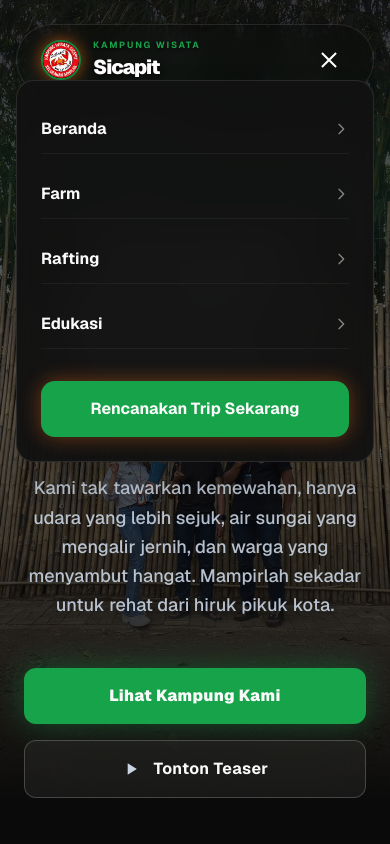
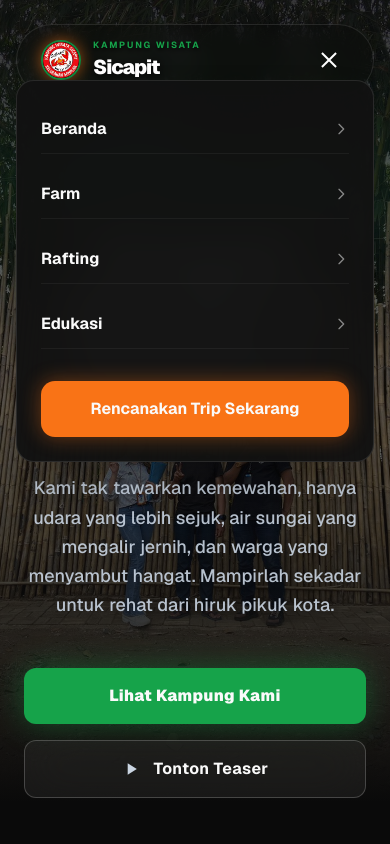
Before and after one commit to IR2816/website-sicapit, a Next.js app: page / in a window 390 px wide. Both pictures are taken after a click on the button 329 px from the left and 59 px from the top of the page. Shown: the top 844 px of the page. Built offline with nearby package versions, Linux system fonts and the light colour scheme.

Commit message:
fix(site-nav): use arbitrary hex string values to bypass any Tailwind v4 theme shadowing on mobile nav links

```diff
--- a/src/app/sections/site-nav.tsx
+++ b/src/app/sections/site-nav.tsx
@@ -91,7 +91,7 @@ export function SiteNav({ brand }: SiteNavProps) {
               <Link
                 key={link.href}
                 href={link.href}
-                className="py-3 text-base font-bold border-b border-white/5 text-white hover:text-brand transition-colors flex justify-between items-center"
+                className="py-3 text-base font-bold border-b border-white/5 text-[#ffffff] hover:text-[#f97316] transition-colors flex justify-between items-center"
                 onClick={() => setOpen(false)}
               >
                 {link.label}
@@ -100,7 +100,7 @@ export function SiteNav({ brand }: SiteNavProps) {
             ))}
             <a
               href="#lokasi"
-              className="mt-4 px-6 py-4 bg-brand text-white text-center font-bold rounded-xl shadow-[0_0_20px_rgba(249,115,22,0.4)]"
+              className="mt-4 px-6 py-4 bg-[#f97316] text-[#ffffff] text-center font-bold rounded-xl shadow-[0_0_20px_rgba(249,115,22,0.4)]"
               onClick={() => setOpen(false)}
             >
               Rencanakan Trip Sekarang
```
